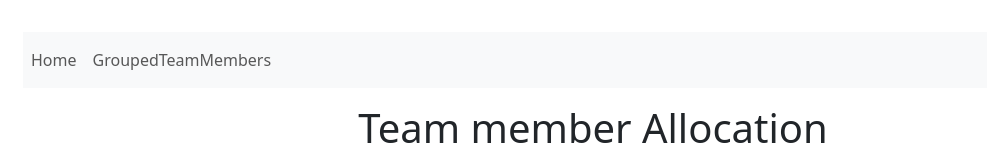
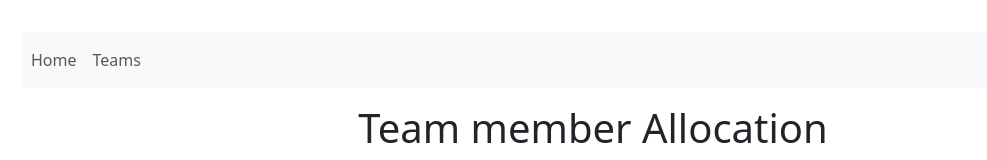
Before and after one commit to henrike32/team-manage-app, a React (Vite) app: page / in a window 1280 px wide. Shown: the top 160 px of the page, without its empty margins (47-1034 px from the left). Built offline with nearby package versions, Linux system fonts and the light colour scheme.

Commit message:
navbar changes

```diff
--- a/src/Nav.tsx
+++ b/src/Nav.tsx
@@ -3,12 +3,12 @@ import { Link } from "react-router-dom";
 const Nav = () => {
     return (
         <nav className="navbar navbar-expand-lg navbar-light bg-light">
-            <ul className="navbar-nav me-auto mb-lg-0">
+            <ul className="navbar-nav me-auto mb-2 mb-lg-0">
                 <li className="nav-item">
                     <Link className="nav-link" to="/">Home</Link>
                 </li>
                 <li className="nav-item">
-                    <Link className="nav-link" to="/GropupedTeamMembers">GroupedTeamMembers</Link>
+                    <Link className="nav-link" to="/GropupedTeamMembers"> Teams </Link>
 
                 </li>
             </ul>
```
Also changed, not shown: src/GroupedTeamMembers.tsx (+0 -10 lines).
